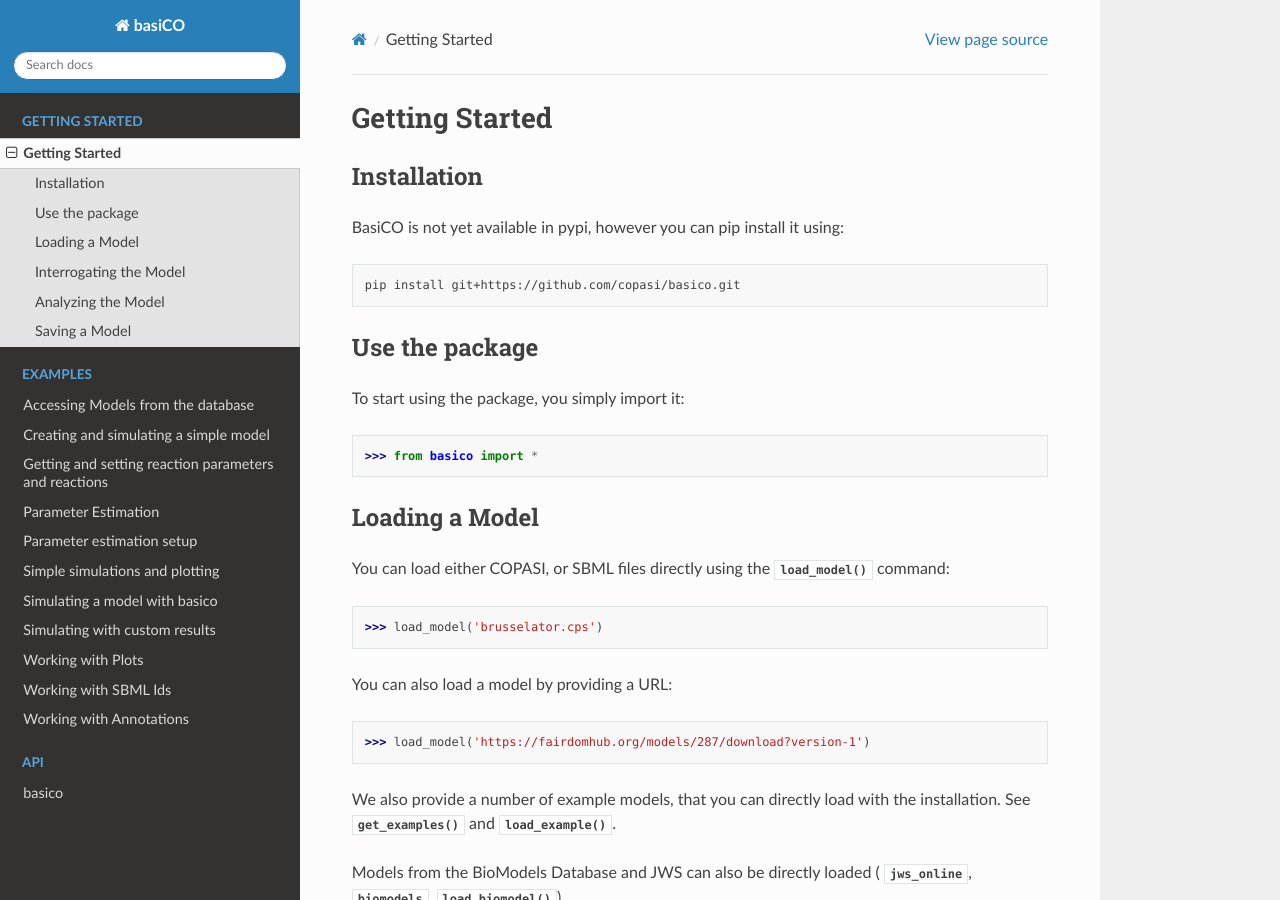
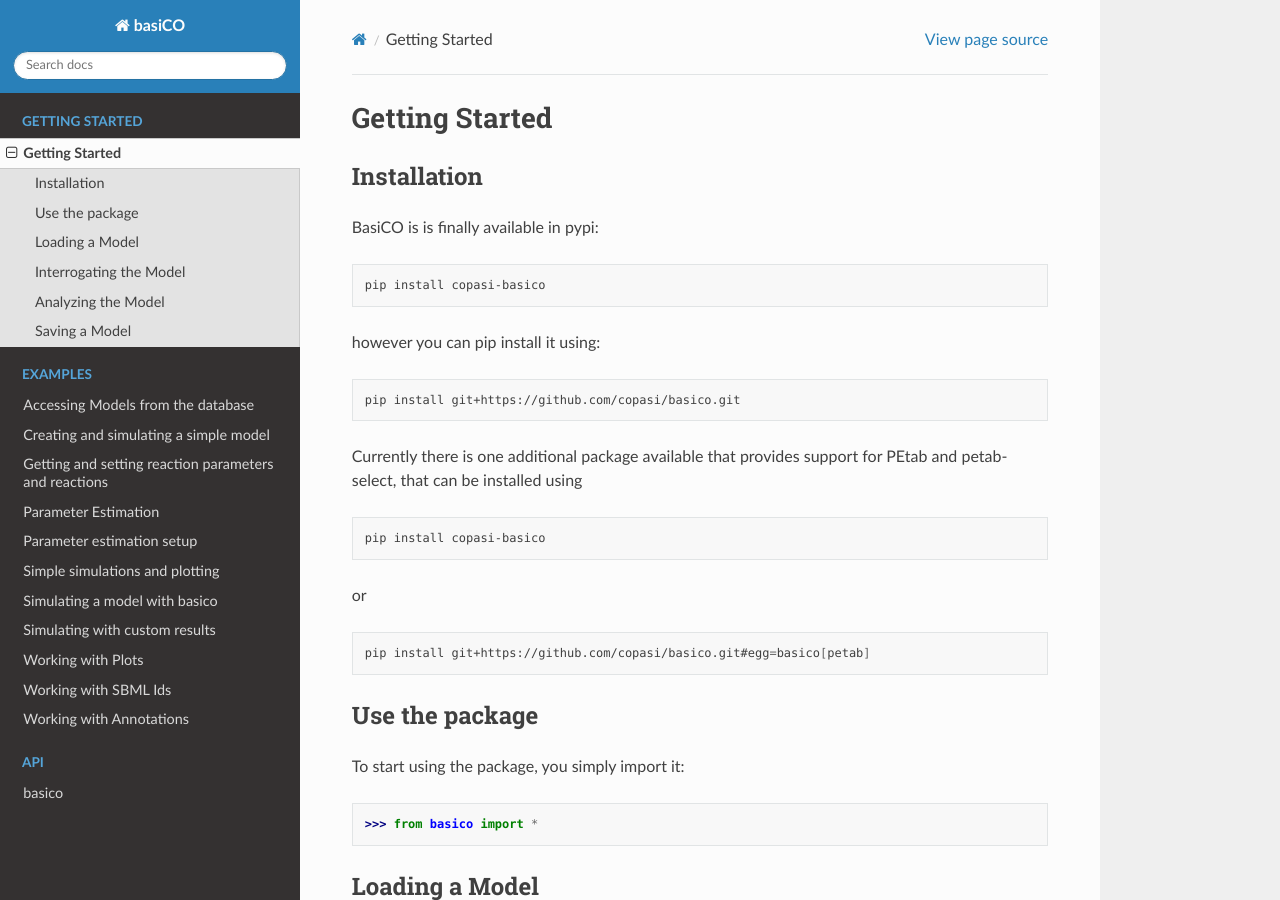
Before and after one commit to copasi/basico, a Sphinx documentation site: the page built from docs/quickstart/get-started.rst, in a window 1280 px wide and 900 px high. Built offline with Sphinx 7.4.7 and the Read the Docs theme 2.0.0, drawn with Linux system fonts in a browser that asks for light colours; pages that are not in the unit, such as notebooks, are missing from menus.

Commit message:
- mention availability on pypi

```diff
--- a/docs/quickstart/get-started.rst
+++ b/docs/quickstart/get-started.rst
@@ -5,11 +5,31 @@ Getting Started
 Installation
 ---------------
 
-BasiCO is not yet available in pypi, however you can pip install it using:
+BasiCO is is finally available in pypi:
+
+.. code-block:: bash
+
+    pip install copasi-basico
+
+
+however you can pip install it using:
 
 .. code-block:: bash
 
     pip install git+https://github.com/copasi/basico.git
+
+Currently there is one additional package available that provides
+support for PEtab and petab-select, that can be installed using
+
+.. code-block:: bash
+
+    pip install copasi-basico
+
+or
+
+.. code-block:: bash
+
+    pip install git+https://github.com/copasi/basico.git#egg=basico[petab]
 
 
 Use the package
```
Also changed, not shown: README.md (+5 -1 lines).
